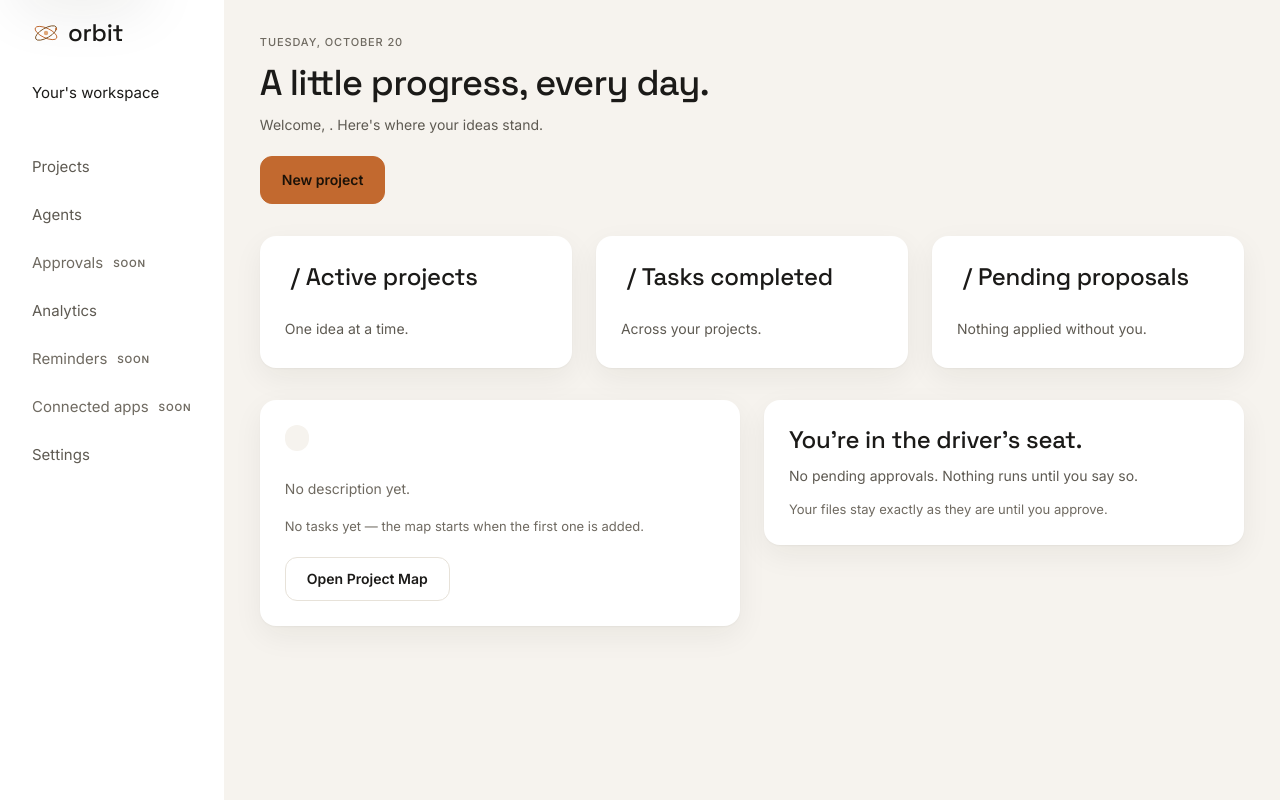
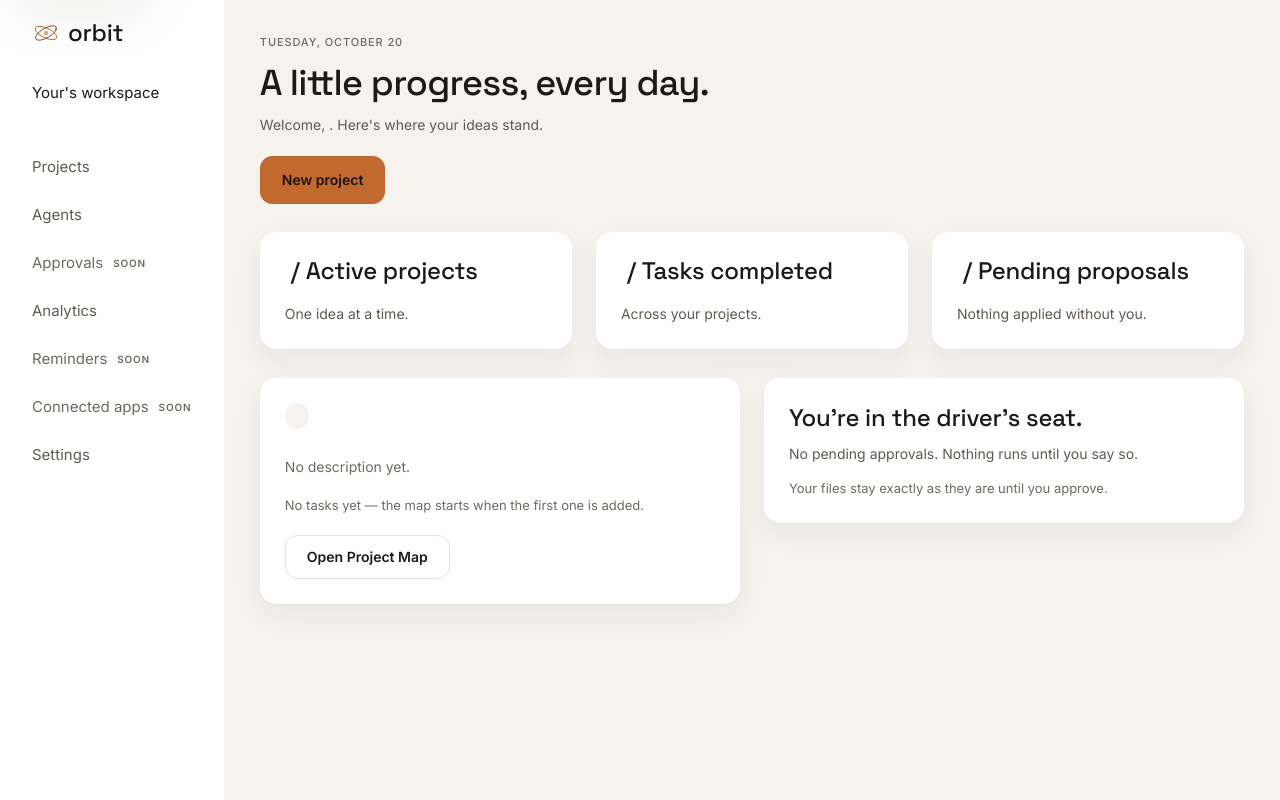
Before and after one commit to CalebPiusC/ORBIT...BETA, a Python web app: template app/templates/dashboard.html in a window 1280 px wide. Run offline with Jinja, Linux system fonts and the light colour scheme; the template is opened without the code that fills it, so the values that code supplies are empty.

Commit message:
Dashboard: short-window rhythm for the page itself
The shell was clamped last pass; the Overview page still held fixed
heights, which is what pushed content below the fold at 720.

- .dash section gap 32 -> clamp(24, 3.6vh, 32); same for .dash-col.
- stat cards min-height 132 -> clamp(104, 14.6vh, 132); their padding
  26/24 -> clamp(20, 2.9vh, 26)/24.
- loading skeleton heights follow the same numbers (card 132 -> 104-132,
  tall 336 -> 240-336), so nothing jumps when the real page arrives.

At 720 the first row of cards sits ~105 tall instead of 132 and the
32px gaps become ~26; at 900 and above every value is the frame's.

Co-authored-by: arena-agent <297053741+arena-agent@users.noreply.github.com>

```diff
--- a/app/templates/dashboard.html
+++ b/app/templates/dashboard.html
@@ -26,9 +26,14 @@
        three stat cards 362 wide, 132 tall, 24 apart;
        two columns 556 wide, 24 apart; 32 between stacked cards;
        card radius 16, padding 24.
+     Short windows (the 1280x720 laptop case): the section rhythm and the
+     stat band's height are clamp()s on viewport height, so the page keeps
+     the frame's proportions on a tall monitor and loses height rather than
+     pushing the work below the fold on a short one. The shell's own
+     gutter does the same — see app_shell.html.
      =========================================================== */
 
-  .dash { display: flex; flex-direction: column; gap: 32px; }
+  .dash { display: flex; flex-direction: column; gap: clamp(24px, 3.6vh, 32px); }
 
   .dash-notice {
     display: flex;
@@ -75,8 +80,8 @@
     display: flex;
     flex-direction: column;
     justify-content: space-between;
-    min-height: 132px;
-    padding: 26px 24px;
+    min-height: clamp(104px, 14.6vh, 132px);
+    padding: clamp(20px, 2.9vh, 26px) 24px;
     border: 1px solid transparent;
     border-radius: var(--r-card);
     background: var(--surface);
@@ -107,7 +112,7 @@
     align-items: start;
   }
 
-  .dash-col { display: flex; flex-direction: column; gap: 32px; }
+  .dash-col { display: flex; flex-direction: column; gap: clamp(24px, 3.6vh, 32px); }
 
   .dash-card {
     padding: 24px;
@@ -396,8 +401,8 @@
   .dash-skel--gap { margin-top: 16px; }
   .dash-skel--gap-sm { margin-top: 14px; }
   .dash-skel--line { width: 300px; max-width: 100%; height: 16px; }
-  .dash-skel--card { height: 132px; }
-  .dash-skel--tall { height: 336px; }
+  .dash-skel--card { height: clamp(104px, 14.6vh, 132px); }
+  .dash-skel--tall { height: clamp(240px, 37vh, 336px); }
 
   .dash-error { display: flex; flex-direction: column; align-items: flex-start; }
   .dash-error__title {
@@ -424,7 +429,7 @@
   }
 
   @media (max-width: 900px) {
-    .dash { gap: 24px; }
+    .dash { gap: 24px; }   /* the clamp's floor is already 24 */
 
     .dash-title { font-size: 32px; line-height: 1.2; }
     .dash-sub { font-size: 14px; }
```
